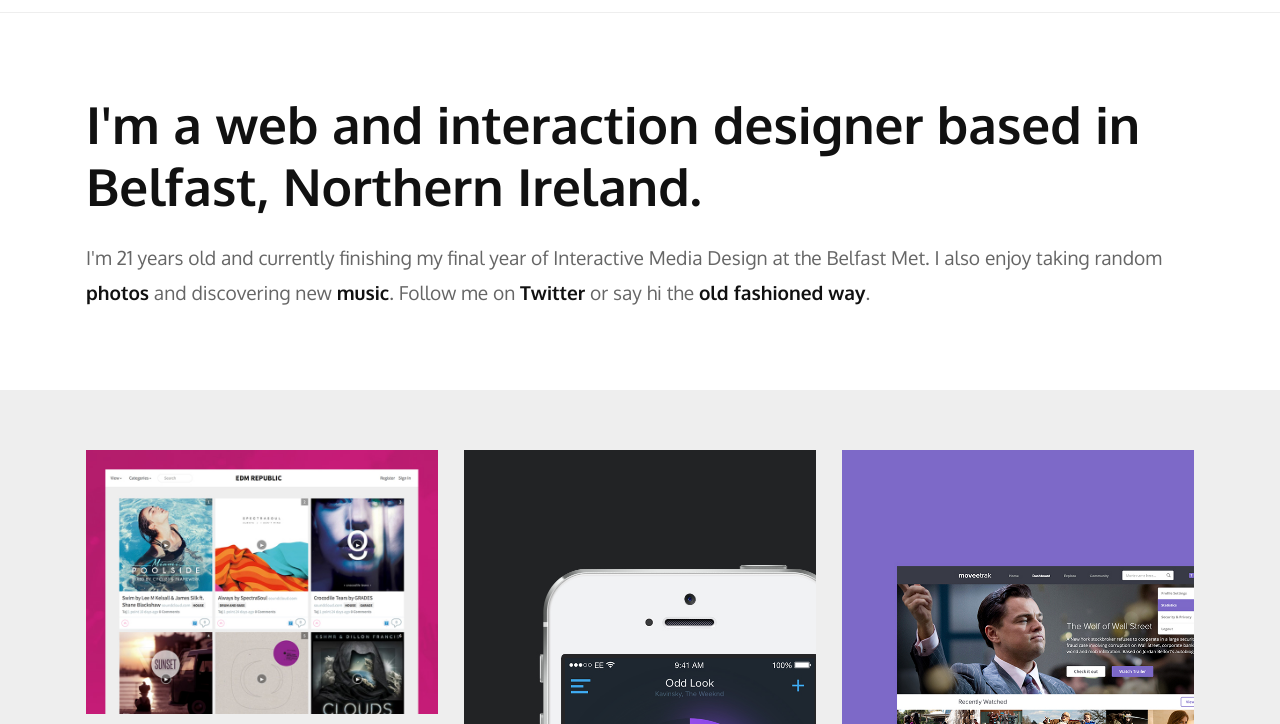
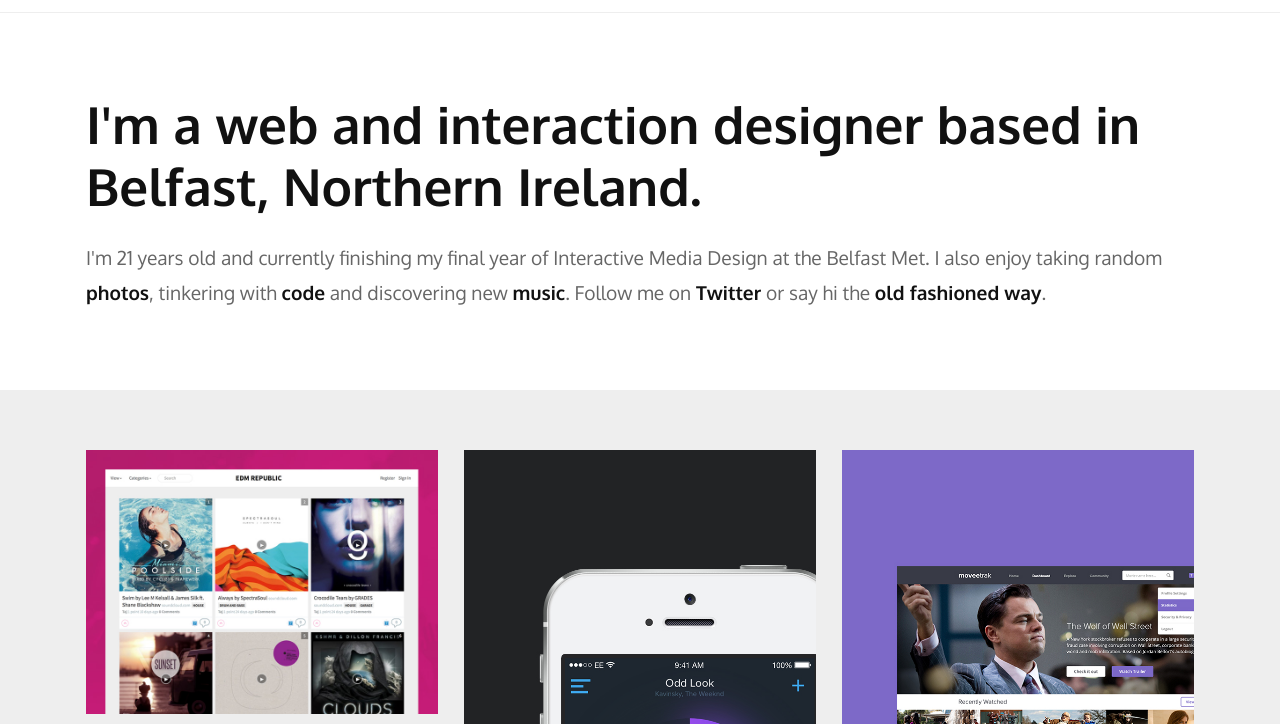
Before and after one commit to tajdid/old-site-repo, a plain HTML site: page index.html in a window 1280 px wide. Shown: the part 76-800 px from the top of the page. Drawn offline with Linux system fonts and the light colour scheme; files whose address does not match are found by name.

Commit message:
Added github link

```diff
--- a/index.html
+++ b/index.html
@@ -37,7 +37,7 @@
     <div class="container">
       <h1>I'm a web and interaction designer based in Belfast, Northern Ireland.</h1>
 
-      <p>I'm 21 years old and currently finishing my final year of Interactive Media Design at the Belfast Met. I also enjoy taking random <a href="http://instagram.com/tajxrah" target="_blank">photos</a> and discovering new <a href="http://last.fm/user/tajdid" target="_blank">music</a>. Follow me on <a href="http://twitter.com/tajdidr" target="_blank">Twitter</a> or say hi the <a href="mailto:tajdidrahman@gmail.com?subject=Design%20Enquiry">old fashioned way</a>.</p>
+      <p>I'm 21 years old and currently finishing my final year of Interactive Media Design at the Belfast Met. I also enjoy taking random <a href="http://instagram.com/tajxrah" target="_blank">photos</a>, tinkering with <a href="https://github.com/tajdid">code</a> and discovering new <a href="http://last.fm/user/tajdid" target="_blank">music</a>. Follow me on <a href="http://twitter.com/tajdidr" target="_blank">Twitter</a> or say hi the <a href="mailto:tajdidrahman@gmail.com?subject=Design%20Enquiry">old fashioned way</a>.</p>
     </div>
     <!-- /.container -->
   </section>
```
Also changed, not shown: 1 other file.
